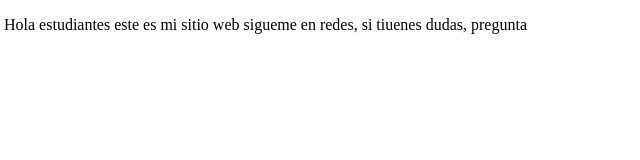
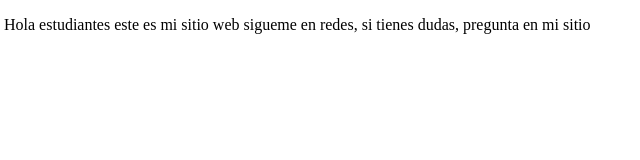
Before and after one commit to Chachojam/DemoCurso, a plain HTML site: page index.html in a window 1280 px wide. Shown: the full height of the page, 4-644 px from the left. Drawn offline with Linux system fonts and the light colour scheme.

Commit message:
cambios sitio

```diff
--- a/index.html
+++ b/index.html
@@ -8,7 +8,7 @@
 </head>
 <body>
     <p>Hola estudiantes este es mi sitio web
-        sigueme en redes, si tiuenes dudas, pregunta
+        sigueme en redes, si tienes dudas, pregunta en mi sitio
     </p>
 
 </body>
```
